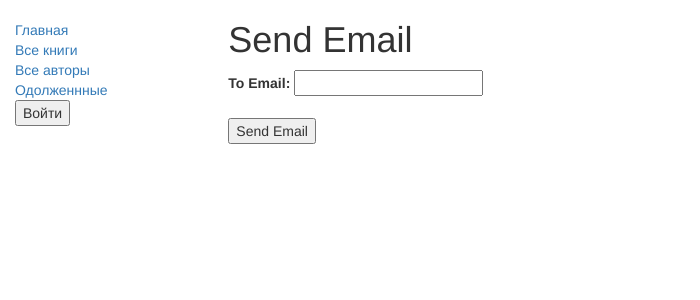
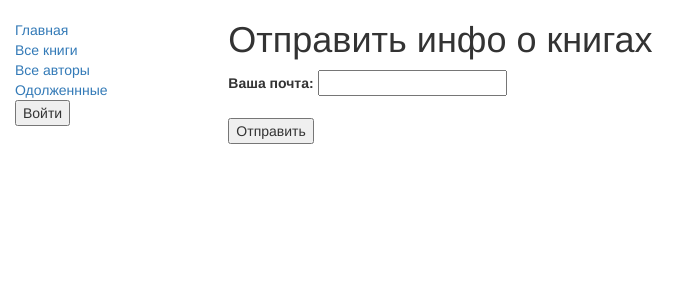
Before and after one commit to Hapikc/DjangaPractice, a Django app: a page that uses catalog/templates/send_email.html in a window 1280 px wide. Shown: the top 300 px of the page, without its empty margins (0-700 px from the left). Run offline with Django 5.2, Linux system fonts and the light colour scheme; data comes from the database, SQL or seed files in the repository; both versions use the stored data as it was after the commit; some libraries are stand-ins or nearby versions.

Commit message:
hot fixs & en=ru

```diff
--- a/catalog/templates/catalog/book_detail.html
+++ b/catalog/templates/catalog/book_detail.html
@@ -10,7 +10,7 @@
 <p><strong>Жанр:</strong> {% for genre in book.genre.all %} {{ genre }}{% if not forloop.last %}, {% endif %}{% endfor %}</p>
 <p>Получить инфо о книге</p>
 
-<a href="{% url 'send_email' book.author.pk %}">отправить почту</a>
+<a href="{% url 'send_email' book.pk %}">отправить почту</a>
 
 <div style="margin-left:20px;margin-top:20px">
     <h4>Копии</h4>
--- a/catalog/templates/send_email.html
+++ b/catalog/templates/send_email.html
@@ -1,12 +1,12 @@
 {% extends "base_generic.html" %}
 
 {% block content %}
-    <h1>Send Email</h1>
+    <h1>Отправить инфо о книгах</h1>
     <form method="POST">
         {% csrf_token %}
-        <label for="to_email">To Email:</label>
+        <label for="to_email">Ваша почта:</label>
         <input type="email" id="to_email" name="to_email" required><br><br>
 
-        <button type="submit">Send Email</button>
+        <button type="submit">Отправить</button>
     </form>
 {% endblock %}
--- a/catalog/views.py
+++ b/catalog/views.py
@@ -9,8 +9,8 @@ from django.contrib.auth.decorators import permission_required
 from .forms import RenewBookForm
 from django.views.generic.edit import CreateView, UpdateView, DeleteView
 from django.urls import reverse_lazy
-from django.core.mail import send_mail
-from django.http import HttpResponse
+from django.core.mail import send_mail #функция для отправки письма
+from django.http import HttpResponse #функция возврата http ответа с текстом или html кодом
 
 
 def index(request):
@@ -120,14 +120,14 @@ class BookDelete(DeleteView):
     success_url = reverse_lazy('books')
 
 
-def send_email(request,pk):
+def send_email(request,pk):       #принимает 2 аргумента, объект запроса и первичный ключ
     book = get_object_or_404(Book, pk=pk)
     if request.method == 'POST':
-        subject = request.POST.get('subject', '')
-        message = f"Название: {book.title}\n\nАвтор: {book.author}\n\nОписание: {book.summary}"
+        subject = request.POST.get('subject', '') #получает значение из POST запроса, если нет, то будет пустая строка
+        message = f"Название: {book.title}\n\nАвтор: {book.author}\n\nОписание: {book.summary}" # f строка позволяет использовать выражения без доп. методов форматирования
         from_email = request.POST.get('from_email', '')
         recipient_list = [request.POST.get('to_email', '')]
-        send_mail(subject, message, from_email, recipient_list)
+        send_mail(subject, message, from_email, recipient_list) #отправляет письмо с указанными параметрами
         return HttpResponse('Письмо успешно отправлено!')
 
-    return render(request, 'send_email.html')
+    return render(request, 'send_email.html') #возвращает html шаблон
```
Also changed, not shown: db.sqlite3.
